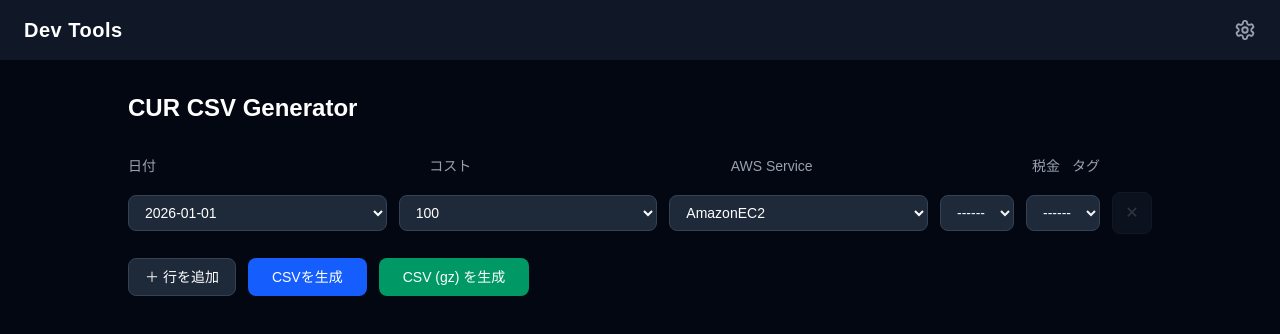
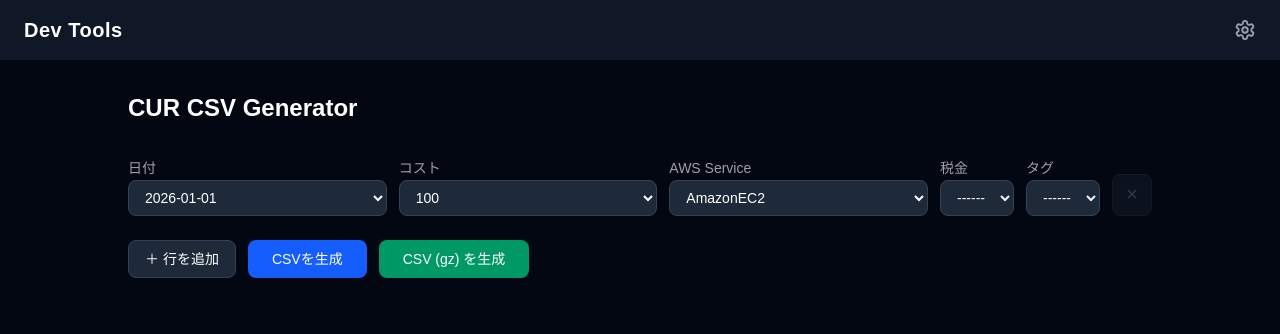
Before and after one commit to kandalog/dev-tools, a Next.js app: page /cur-csv-generator in a window 1280 px wide. Shown: the top 334 px of the page. Built offline with nearby package versions, Linux system fonts and the light colour scheme.

Commit message:
fix: styling

```diff
--- a/features/cur-csv-generator/components/CsvInfoTable.tsx
+++ b/features/cur-csv-generator/components/CsvInfoTable.tsx
@@ -14,17 +14,6 @@ export const CsvInfoTable = ({
 }: CsvInfoTableProps) => {
   return (
     <div className="space-y-4">
-      <div className="grid grid-cols-[1fr_1fr_1fr_auto_auto_40px] gap-3">
-        <span className="text-sm font-medium text-gray-400">日付</span>
-        <span className="text-sm font-medium text-gray-400">コスト</span>
-        <span className="text-sm font-medium text-gray-400">
-          AWS Service
-        </span>
-        <span className="text-sm font-medium text-gray-400">税金</span>
-        <span className="text-sm font-medium text-gray-400">タグ</span>
-        <span />
-      </div>
-
       {rows.map((row, index) => (
         <CurRow
           key={index}
--- a/features/cur-csv-generator/components/CurRow.tsx
+++ b/features/cur-csv-generator/components/CurRow.tsx
@@ -1,4 +1,5 @@
 import { SelectableField } from "@/features/cur-csv-generator/components/SelectableField";
+import { FieldItem } from "@/features/cur-csv-generator/components/FieldItem";
 import { RowData } from "@/features/cur-csv-generator/types";
 import { DATE_OPTIONS, COST_OPTIONS, SERVICE_OPTIONS, TAX_OPTIONS, TAG_OPTIONS } from "@/features/cur-csv-generator/constants";
 
@@ -11,7 +12,8 @@ type CurRowProps = {
 
 export const CurRow = ({ row, canDelete, onUpdate, onRemove }: CurRowProps) => {
   return (
-    <div className="grid grid-cols-[1fr_1fr_1fr_auto_auto_40px] gap-3 items-center">
+    <div className="grid grid-cols-[1fr_1fr_1fr_auto_auto_40px] gap-3 items-end">
+      <FieldItem label="日付">
         <SelectableField
           value={row.date}
           isCustom={row.dateCustom}
@@ -23,7 +25,9 @@ export const CurRow = ({ row, canDelete, onUpdate, onRemove }: CurRowProps) => {
             onUpdate({ dateCustom: isCustom, date: resetValue })
           }
         />
+      </FieldItem>
 
+      <FieldItem label="コスト">
         <SelectableField
           value={row.cost}
           isCustom={row.costCustom}
@@ -36,7 +40,9 @@ export const CurRow = ({ row, canDelete, onUpdate, onRemove }: CurRowProps) => {
             onUpdate({ costCustom: isCustom, cost: resetValue })
           }
         />
+      </FieldItem>
 
+      <FieldItem label="AWS Service">
         <SelectableField
           value={row.service}
           isCustom={row.serviceCustom}
@@ -48,11 +54,13 @@ export const CurRow = ({ row, canDelete, onUpdate, onRemove }: CurRowProps) => {
             onUpdate({ serviceCustom: isCustom, service: resetValue })
           }
         />
+      </FieldItem>
 
+      <FieldItem label="税金">
         <select
           value={row.tax}
           onChange={(e) => onUpdate({ tax: e.target.value })}
-        className="rounded-lg border border-gray-700 bg-gray-800 px-3 py-2 text-sm text-gray-100"
+          className="block w-full rounded-lg border border-gray-700 bg-gray-800 px-3 py-2 text-sm text-gray-100"
         >
           {TAX_OPTIONS.map((opt) => (
             <option key={opt} value={opt}>
@@ -60,11 +68,13 @@ export const CurRow = ({ row, canDelete, onUpdate, onRemove }: CurRowProps) => {
             </option>
           ))}
         </select>
+      </FieldItem>
 
+      <FieldItem label="タグ">
         <select
           value={row.tag}
           onChange={(e) => onUpdate({ tag: e.target.value })}
-        className="rounded-lg border border-gray-700 bg-gray-800 px-3 py-2 text-sm text-gray-100"
+          className="block w-full rounded-lg border border-gray-700 bg-gray-800 px-3 py-2 text-sm text-gray-100"
         >
           {TAG_OPTIONS.map((opt) => (
             <option key={opt} value={opt}>
@@ -72,6 +82,7 @@ export const CurRow = ({ row, canDelete, onUpdate, onRemove }: CurRowProps) => {
             </option>
           ))}
         </select>
+      </FieldItem>
 
       <button
         onClick={onRemove}
--- /dev/null
+++ b/features/cur-csv-generator/components/FieldItem.tsx
@@ -0,0 +1,15 @@
+import { ReactNode } from "react";
+
+type FieldItemProps = {
+  label: string;
+  children: ReactNode;
+};
+
+export const FieldItem = ({ label, children }: FieldItemProps) => {
+  return (
+    <div>
+      <span className="text-sm font-medium text-gray-400">{label}</span>
+      {children}
+    </div>
+  );
+};
```
Lines whose indentation alone changed are shown as unchanged.
